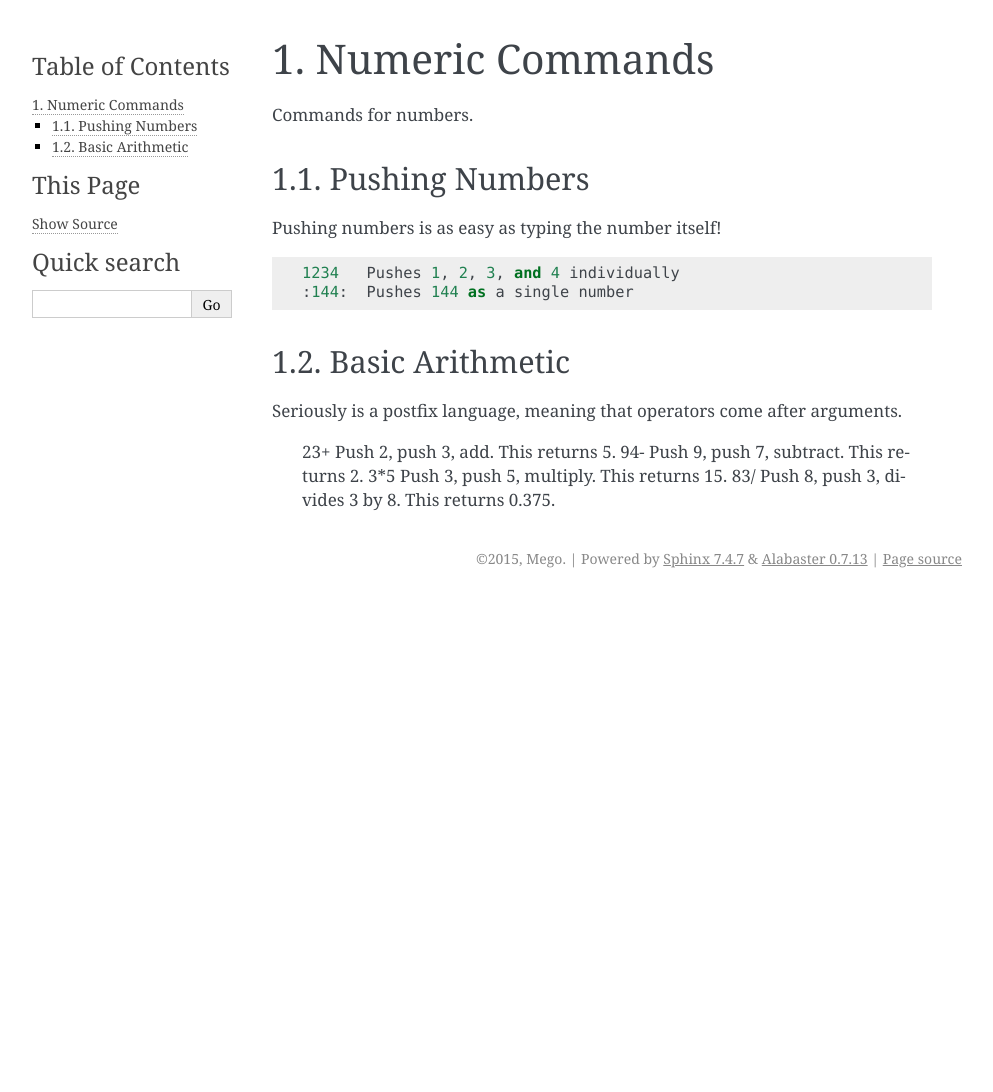
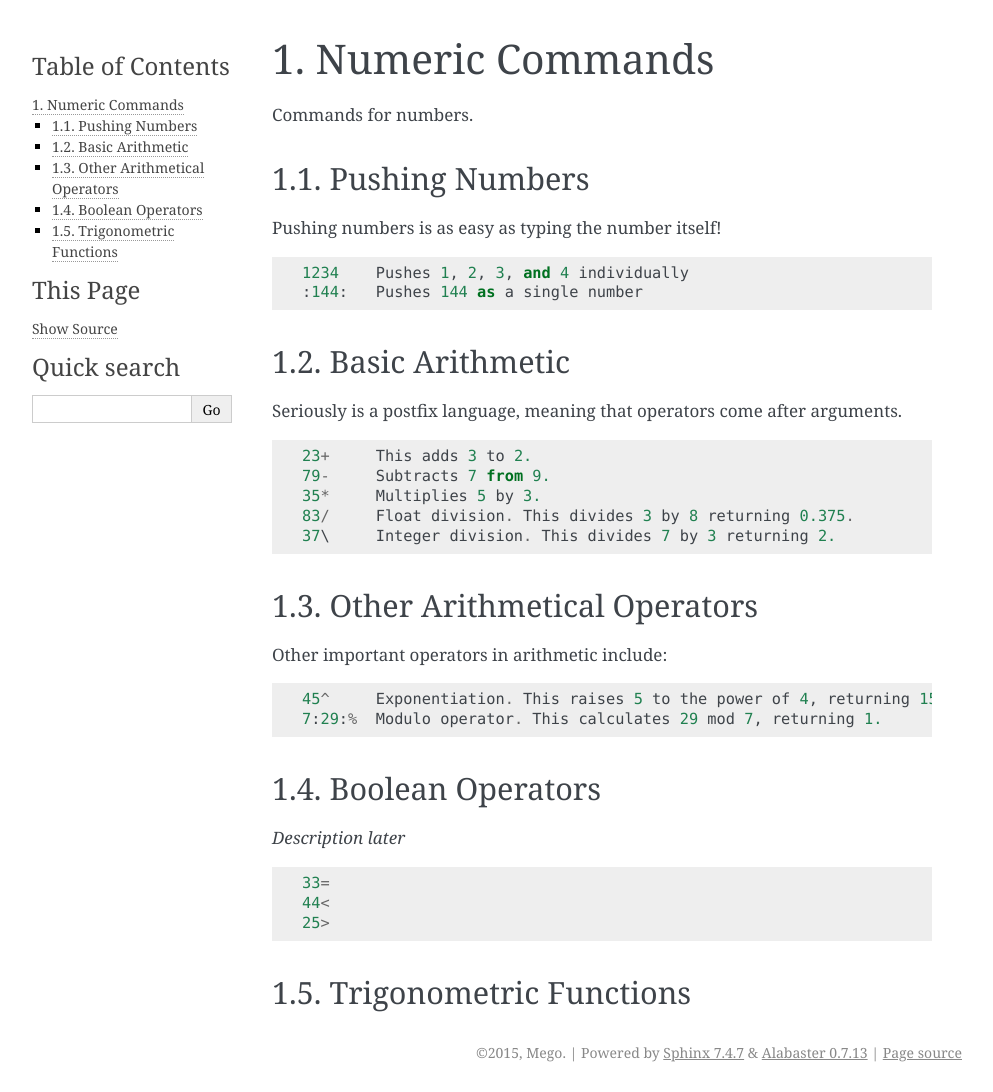
Before and after one commit to Mego/Seriously, a Sphinx documentation site: the page built from docs/numeric.rst, in a window 1280 px wide. Shown: the whole page, without its empty margins (148-1141 px from the left). Built offline with Sphinx 7.4.7, drawn with Linux system fonts in a browser that asks for light colours; pages that are not in the unit, such as notebooks, are missing from menus; before the commit the page ends 900 px from its top, so only the background shows below that.

Commit message:
More documentation

```diff
--- a/docs/numeric.rst
+++ b/docs/numeric.rst
@@ -8,15 +8,36 @@ Commands for numbers.
 
 Pushing numbers is as easy as typing the number itself! ::
 
-    1234   Pushes 1, 2, 3, and 4 individually
-    :144:  Pushes 144 as a single number
+    1234    Pushes 1, 2, 3, and 4 individually
+    :144:   Pushes 144 as a single number
 
 1.2. Basic Arithmetic
 ---------------------
 
-Seriously is a postfix language, meaning that operators come after arguments.
+Seriously is a postfix language, meaning that operators come after arguments. ::
 
-    23+    Push 2, push 3, add. This returns 5.
-    94-    Push 9, push 7, subtract. This returns 2.
-    3*5    Push 3, push 5, multiply. This returns 15.
-    83/    Push 8, push 3, divides 3 by 8. This returns 0.375.
+    23+     This adds 3 to 2.
+    79-     Subtracts 7 from 9.
+    35*     Multiplies 5 by 3.
+    83/     Float division. This divides 3 by 8 returning 0.375.
+    37\     Integer division. This divides 7 by 3 returning 2.
+
+1.3. Other Arithmetical Operators
+---------------------------------
+
+Other important operators in arithmetic include: ::
+
+    45^     Exponentiation. This raises 5 to the power of 4, returning 15625.
+    7:29:%  Modulo operator. This calculates 29 mod 7, returning 1.
+
+1.4. Boolean Operators
+----------------------
+
+*Description later* ::
+
+    33=
+    44<
+    25>
+
+1.5. Trigonometric Functions
+----------------------------
```
